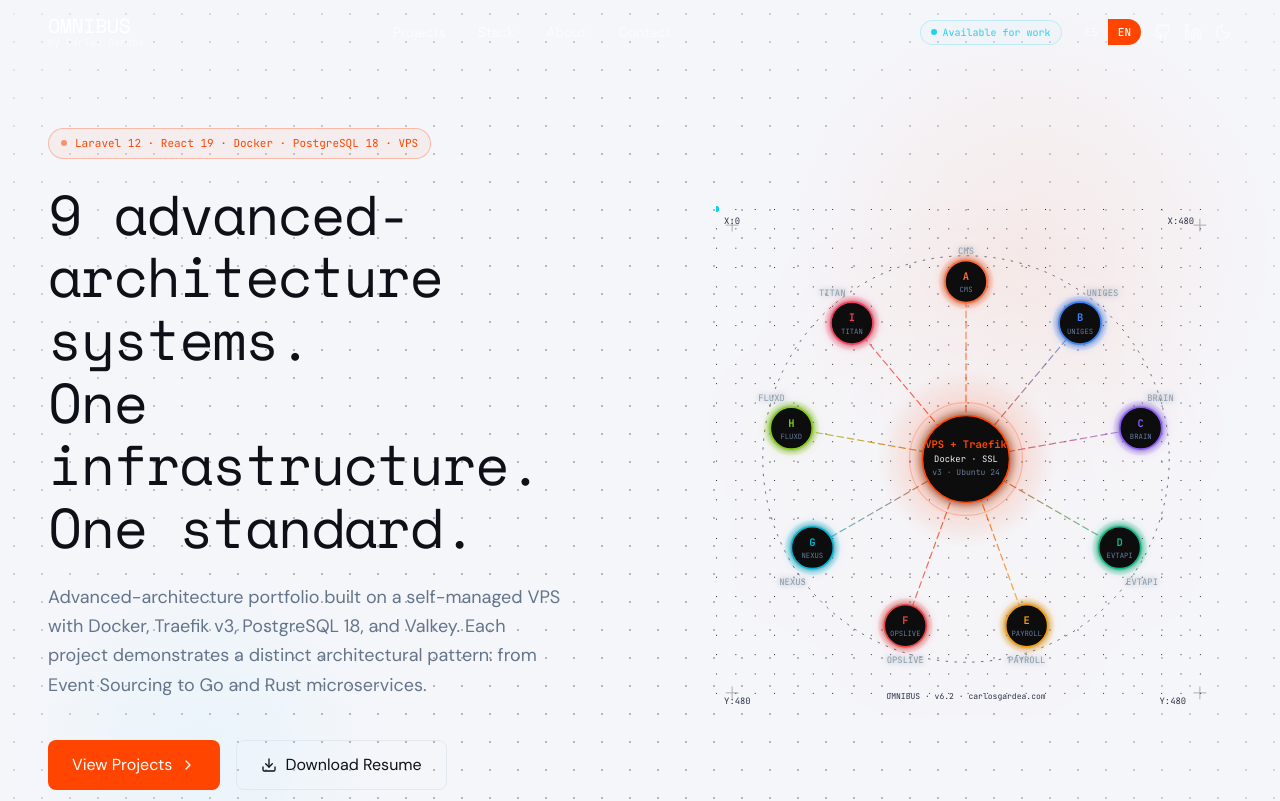
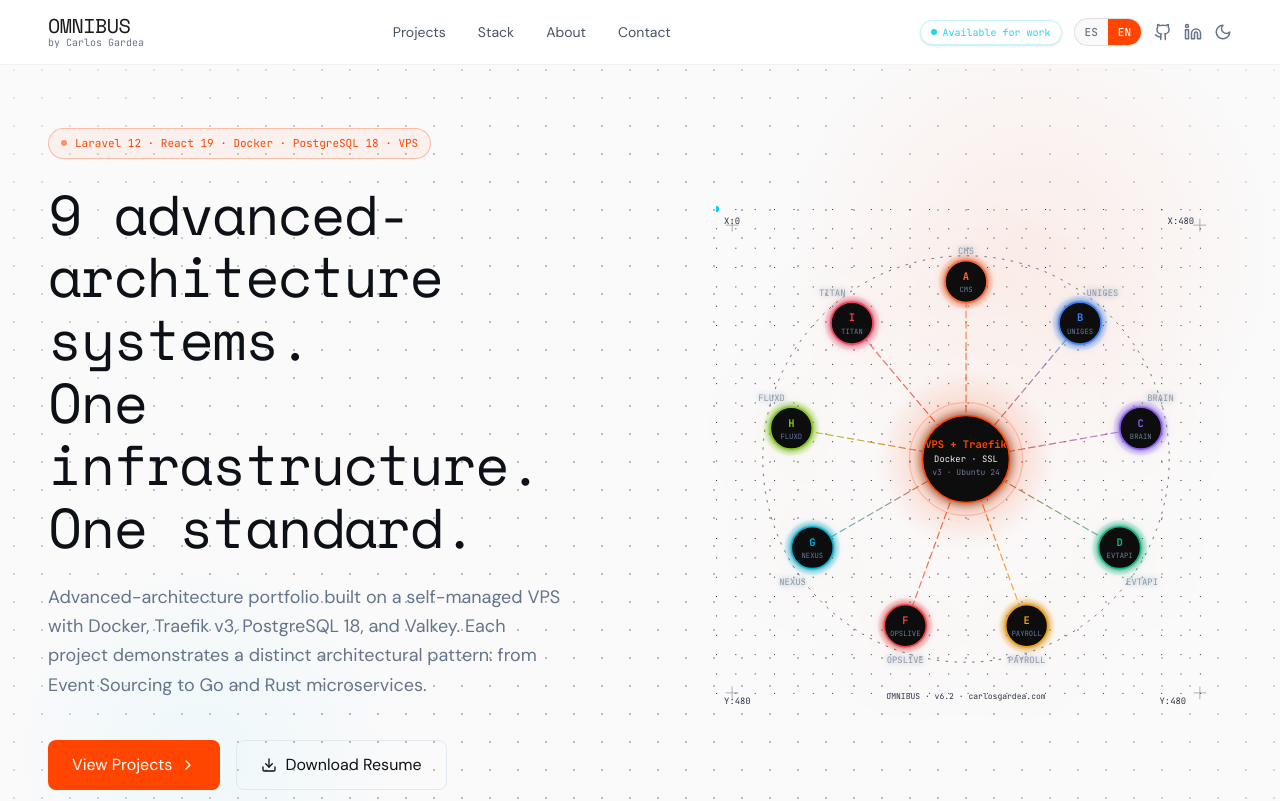
Before and after one commit to Carlos-Gardea-Hdz/omnibus-portfolio, a React (Vite) app: page / in a window 1280 px wide. Shown: the top 801 px of the page. Built offline with nearby package versions, Linux system fonts and the light colour scheme.

Commit message:
style(ui): optimize light theme contrast, navbar visibility, and project animations

```diff
--- a/src/app/components/Contact.tsx
+++ b/src/app/components/Contact.tsx
@@ -9,13 +9,15 @@
   return (
     <section id="contact" className="relative py-24 overflow-hidden">
       {/* Background */}
-      <div className="absolute inset-0 bg-[#E8EAEF] dark:bg-[#0A0C10]">
+      <div className="absolute inset-0 bg-[#FAFAFA] dark:bg-[#0A0C10]">
         {/* Grid */}
         <div
-          className="absolute inset-0 opacity-40"
+          className="absolute inset-0 opacity-60 dark:opacity-40"
           style={{
-            backgroundImage: `radial-gradient(circle, #1E2330 1px, transparent 1px)`,
+            backgroundImage: `radial-gradient(circle, #64748B 1px, transparent 1px)`,
             backgroundSize: "24px 24px",
+            maskImage: "linear-gradient(to bottom, transparent, black 80px, black calc(100% - 80px), transparent)",
+            WebkitMaskImage: "linear-gradient(to bottom, transparent, black 80px, black calc(100% - 80px), transparent)",
           }}
         />
         {/* Orange glow */}
--- a/src/app/components/Hero.tsx
+++ b/src/app/components/Hero.tsx
@@ -27,7 +27,7 @@
   };
 
   return (
-    <section className="relative min-h-screen flex flex-col bg-[#F5F6FA] dark:bg-[#0A0C10] overflow-hidden">
+    <section className="relative min-h-screen flex flex-col bg-[#FAFAFA] dark:bg-[#0A0C10] overflow-hidden">
       {/* Background grid */}
       <div
         className="absolute inset-0 z-0 opacity-30 dark:opacity-100 pointer-events-none"
@@ -35,7 +35,11 @@
           backgroundImage: `radial-gradient(circle, #1E2330 1px, transparent 1px)`,
           backgroundSize: "28px 28px",
           maskImage:
-            "radial-gradient(ellipse 80% 80% at 50% 50%, black 40%, transparent 100%)",
+            "radial-gradient(ellipse 80% 80% at 50% 50%, black 40%, transparent 100%), linear-gradient(to bottom, transparent, black 80px, black calc(100% - 80px), transparent)",
+          WebkitMaskImage:
+            "radial-gradient(ellipse 80% 80% at 50% 50%, black 40%, transparent 100%), linear-gradient(to bottom, transparent, black 80px, black calc(100% - 80px), transparent)",
+          maskComposite: "intersect",
+          WebkitMaskComposite: "source-in",
         }}
       />
 
--- a/src/app/components/Navbar.tsx
+++ b/src/app/components/Navbar.tsx
@@ -28,7 +28,7 @@
       className={`fixed top-0 left-0 right-0 z-50 transition-all duration-300 ${
         scrolled
           ? "backdrop-blur-md border-b border-white/10 bg-[#0A0C10]/90"
-          : "bg-transparent"
+          : "bg-white/90 dark:bg-transparent backdrop-blur-sm dark:backdrop-blur-none border-b border-black/5 dark:border-transparent"
       }`}
     >
       <div className="max-w-[1280px] mx-auto px-6 lg:px-12 h-16 flex items-center justify-between gap-4">
@@ -41,10 +41,14 @@
             window.scrollTo({ top: 0, behavior: "smooth" });
           }}
         >
-          <span className="font-display text-white dark:text-[#F0F4FF] text-xl tracking-tight leading-none group-hover:text-[#FF4500] dark:group-hover:text-[#FF4500] transition-colors">
+          <span className={`font-display text-xl tracking-tight leading-none transition-colors ${
+            scrolled ? "text-white group-hover:text-[#FF4500]" : "text-[#1a1a1a] dark:text-[#F0F4FF] group-hover:text-[#FF4500]"
+          }`}>
             OMNIBUS
           </span>
-          <span className="font-code text-white/60 dark:text-[#6B7A99] text-[10px] leading-none mt-0.5">
+          <span className={`font-code text-[10px] leading-none mt-0.5 ${
+            scrolled ? "text-white/60" : "text-[#64748B] dark:text-[#6B7A99]"
+          }`}>
             by Carlos Gardea
           </span>
         </a>
@@ -56,7 +60,11 @@
               key={link.href}
               href={link.href}
               onClick={(e) => handleNavClick(e, link.href)}
-              className="font-body text-white/70 dark:text-[#6B7A99] hover:text-white dark:hover:text-[#F0F4FF] transition-colors text-sm"
+              className={`font-body transition-colors text-sm ${
+                scrolled
+                  ? "text-white/70 hover:text-white"
+                  : "text-[#475569] dark:text-[#6B7A99] hover:text-[#0D1117] dark:hover:text-[#F0F4FF]"
+              }`}
             >
               {link.label[lang]}
             </a>
@@ -71,11 +79,13 @@
             const status = translations.navbar.status[statusKey];
             return (
               <span
-                className="hidden lg:inline-flex items-center gap-1.5 font-code text-[10px] border px-2.5 py-1 rounded-full transition-colors"
+                className={`hidden lg:inline-flex items-center gap-1.5 font-code text-[10px] border px-2.5 py-1 rounded-full transition-colors ${
+                  !scrolled && !isDark ? "bg-white shadow-sm" : ""
+                }`}
                 style={{
                   color: status.color,
                   borderColor: `${status.color}40`,
-                  backgroundColor: `${status.color}05`
+                  backgroundColor: scrolled || isDark ? `${status.color}05` : undefined
                 }}
               >
                 <span
@@ -89,13 +99,19 @@
           {/* Language toggle — always visible */}
           <button
             onClick={toggleLang}
-            className="font-code flex items-center h-7 rounded-full border border-white/10 bg-white/5 dark:bg-[#111318] overflow-hidden text-[11px] cursor-pointer"
+            className={`font-code flex items-center h-7 rounded-full border overflow-hidden text-[11px] cursor-pointer ${
+              scrolled
+                ? "border-white/10 bg-white/5"
+                : "border-black/10 dark:border-white/10 bg-[#FAFAFA] dark:bg-[#111318]"
+            }`}
           >
             <span
               className={`px-2.5 h-full flex items-center transition-colors ${
                 lang === "es"
                   ? "bg-[#FF4500] text-white"
-                  : "text-white/60 dark:text-[#6B7A99] hover:text-white dark:hover:text-[#F0F4FF]"
+                  : scrolled
+                    ? "text-white/60 hover:text-white"
+                    : "text-[#64748B] dark:text-[#6B7A99] hover:text-[#0D1117] dark:hover:text-[#F0F4FF]"
               }`}
             >
               ES
@@ -104,7 +120,9 @@
               className={`px-2.5 h-full flex items-center transition-colors ${
                 lang === "en"
                   ? "bg-[#FF4500] text-white"
-                  : "text-white/60 dark:text-[#6B7A99] hover:text-white dark:hover:text-[#F0F4FF]"
+                  : scrolled
+                    ? "text-white/60 hover:text-white"
+                    : "text-[#64748B] dark:text-[#6B7A99] hover:text-[#0D1117] dark:hover:text-[#F0F4FF]"
               }`}
             >
               EN
@@ -116,7 +134,11 @@
             href="https://github.com/Carlos-Gardea-Hdz"
             target="_blank"
             rel="noopener noreferrer"
-            className="text-white/60 dark:text-[#6B7A99] hover:text-white dark:hover:text-[#F0F4FF] transition-colors"
+            className={`transition-colors ${
+              scrolled
+                ? "text-white/60 hover:text-white"
+                : "text-[#64748B] dark:text-[#6B7A99] hover:text-[#0D1117] dark:hover:text-[#F0F4FF]"
+            }`}
             aria-label="GitHub"
           >
             <Github size={18} />
@@ -127,7 +149,11 @@
             href="https://linkedin.com/in/carlos-gardea"
             target="_blank"
             rel="noopener noreferrer"
-            className="text-white/60 dark:text-[#6B7A99] hover:text-white dark:hover:text-[#F0F4FF] transition-colors"
+            className={`transition-colors ${
+              scrolled
+                ? "text-white/60 hover:text-white"
+                : "text-[#64748B] dark:text-[#6B7A99] hover:text-[#0D1117] dark:hover:text-[#F0F4FF]"
+            }`}
             aria-label="LinkedIn"
           >
             <Linkedin size={18} />
@@ -136,7 +162,11 @@
           {/* Theme toggle */}
           <button
             onClick={toggleTheme}
-            className="text-white/60 dark:text-[#6B7A99] hover:text-white dark:hover:text-[#F0F4FF] transition-colors cursor-pointer"
+            className={`transition-colors cursor-pointer ${
+              scrolled
+                ? "text-white/60 hover:text-white"
+                : "text-[#64748B] dark:text-[#6B7A99] hover:text-[#0D1117] dark:hover:text-[#F0F4FF]"
+            }`}
             aria-label={isDark ? "Switch to light mode" : "Switch to dark mode"}
           >
             {isDark ? <Sun size={18} /> : <Moon size={18} />}
@@ -144,7 +174,11 @@
 
           {/* Mobile hamburger */}
           <button
-            className="md:hidden text-white/60 dark:text-[#6B7A99] hover:text-white dark:hover:text-[#F0F4FF] transition-colors cursor-pointer"
+            className={`md:hidden transition-colors cursor-pointer ${
+              scrolled
+                ? "text-white/60 hover:text-white"
+                : "text-[#64748B] dark:text-[#6B7A99] hover:text-[#0D1117] dark:hover:text-[#F0F4FF]"
+            }`}
             onClick={() => setMenuOpen(!menuOpen)}
             aria-label="Toggle menu"
           >
@@ -155,13 +189,21 @@
 
       {/* Mobile menu */}
       {menuOpen && (
-        <div className="md:hidden border-t border-white/10 bg-[#0A0C10] px-6 py-4 flex flex-col gap-4">
+        <div className={`md:hidden border-t px-6 py-4 flex flex-col gap-4 ${
+          scrolled
+            ? "border-white/10 bg-[#0A0C10]"
+            : "border-black/10 dark:border-[#1E2330] bg-[#FAFAFA] dark:bg-[#0A0C10]"
+        }`}>
           {NAV_LINKS.map((link) => (
             <a
               key={link.href}
               href={link.href}
               onClick={(e) => handleNavClick(e, link.href)}
-              className="font-body text-white/80 dark:text-[#F0F4FF] text-base py-1 border-b border-white/5"
+              className={`font-body text-base py-1 border-b ${
+                scrolled
+                  ? "text-white/80 border-white/5"
+                  : "text-[#0D1117] dark:text-[#F0F4FF] border-black/5 dark:border-[#1E2330]"
+              }`}
             >
               {link.label[lang]}
             </a>
--- a/src/styles/theme.css
+++ b/src/styles/theme.css
@@ -2,43 +2,43 @@
 
 :root {
   --font-size: 16px;
-  --background: #ffffff;
-  --foreground: oklch(0.145 0 0);
+  --background: #fafafa;
+  --foreground: #1a1a1a;
   --card: #ffffff;
-  --card-foreground: oklch(0.145 0 0);
-  --popover: oklch(1 0 0);
-  --popover-foreground: oklch(0.145 0 0);
-  --primary: #030213;
-  --primary-foreground: oklch(1 0 0);
-  --secondary: oklch(0.95 0.0058 264.53);
-  --secondary-foreground: #030213;
-  --muted: #ececf0;
-  --muted-foreground: #717182;
-  --accent: #e9ebef;
-  --accent-foreground: #030213;
-  --destructive: #d4183d;
+  --card-foreground: #2d2d2d;
+  --popover: #ffffff;
+  --popover-foreground: #1a1a1a;
+  --primary: #1a1a1a;
+  --primary-foreground: #ffffff;
+  --secondary: #f3f4f6;
+  --secondary-foreground: #1a1a1a;
+  --muted: #f3f4f6;
+  --muted-foreground: #64748b;
+  --accent: #f1f5f9;
+  --accent-foreground: #0f172a;
+  --destructive: #ef4444;
   --destructive-foreground: #ffffff;
-  --border: rgba(0, 0, 0, 0.1);
+  --border: #e2e8f0;
   --input: transparent;
-  --input-background: #f3f3f5;
-  --switch-background: #cbced4;
+  --input-background: #f8fafc;
+  --switch-background: #e2e8f0;
   --font-weight-medium: 500;
   --font-weight-normal: 400;
-  --ring: oklch(0.708 0 0);
+  --ring: #94a3b8;
   --chart-1: oklch(0.646 0.222 41.116);
   --chart-2: oklch(0.6 0.118 184.704);
   --chart-3: oklch(0.398 0.07 227.392);
   --chart-4: oklch(0.828 0.189 84.429);
   --chart-5: oklch(0.769 0.188 70.08);
   --radius: 0.625rem;
-  --sidebar: oklch(0.985 0 0);
-  --sidebar-foreground: oklch(0.145 0 0);
-  --sidebar-primary: #030213;
-  --sidebar-primary-foreground: oklch(0.985 0 0);
-  --sidebar-accent: oklch(0.97 0 0);
-  --sidebar-accent-foreground: oklch(0.205 0 0);
-  --sidebar-border: oklch(0.922 0 0);
-  --sidebar-ring: oklch(0.708 0 0);
+  --sidebar: #f8fafc;
+  --sidebar-foreground: #1a1a1a;
+  --sidebar-primary: #1a1a1a;
+  --sidebar-primary-foreground: #ffffff;
+  --sidebar-accent: #f1f5f9;
+  --sidebar-accent-foreground: #0f172a;
+  --sidebar-border: #e2e8f0;
+  --sidebar-ring: #94a3b8;
 }
 
 .dark {
```
Also changed, not shown: src/app/components/ProjectsGrid.tsx (+7 -1 lines).
